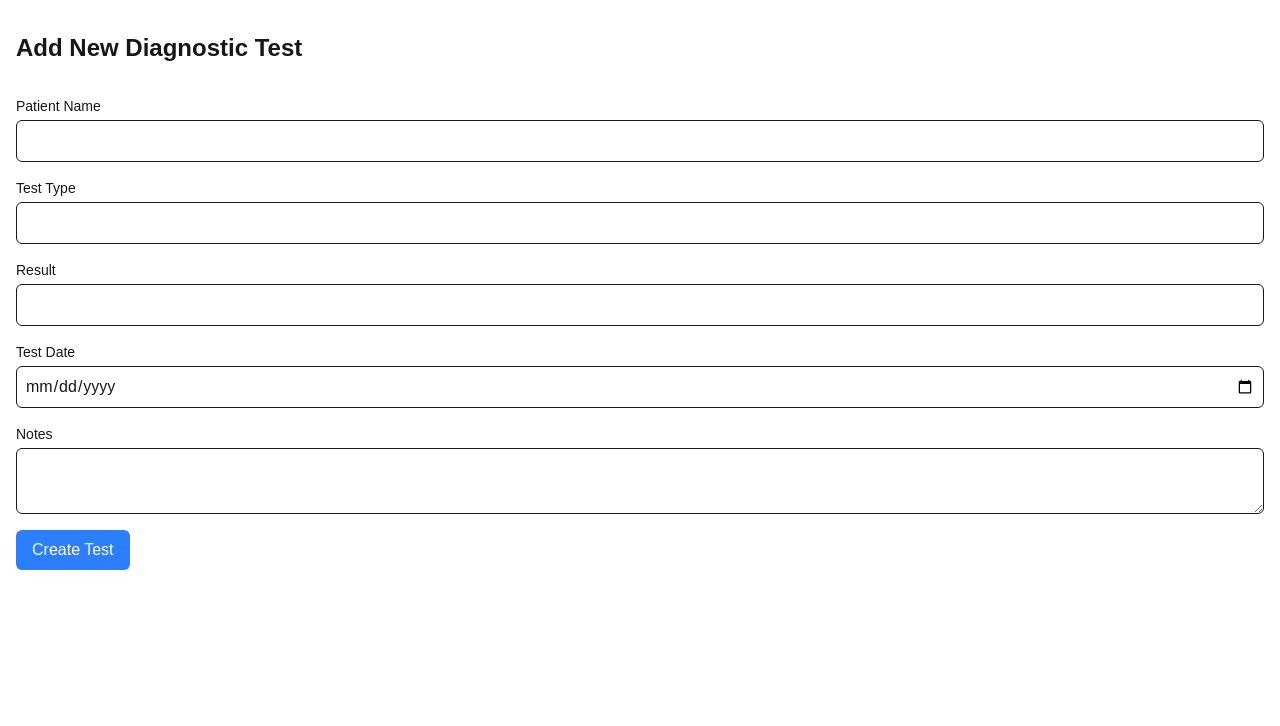
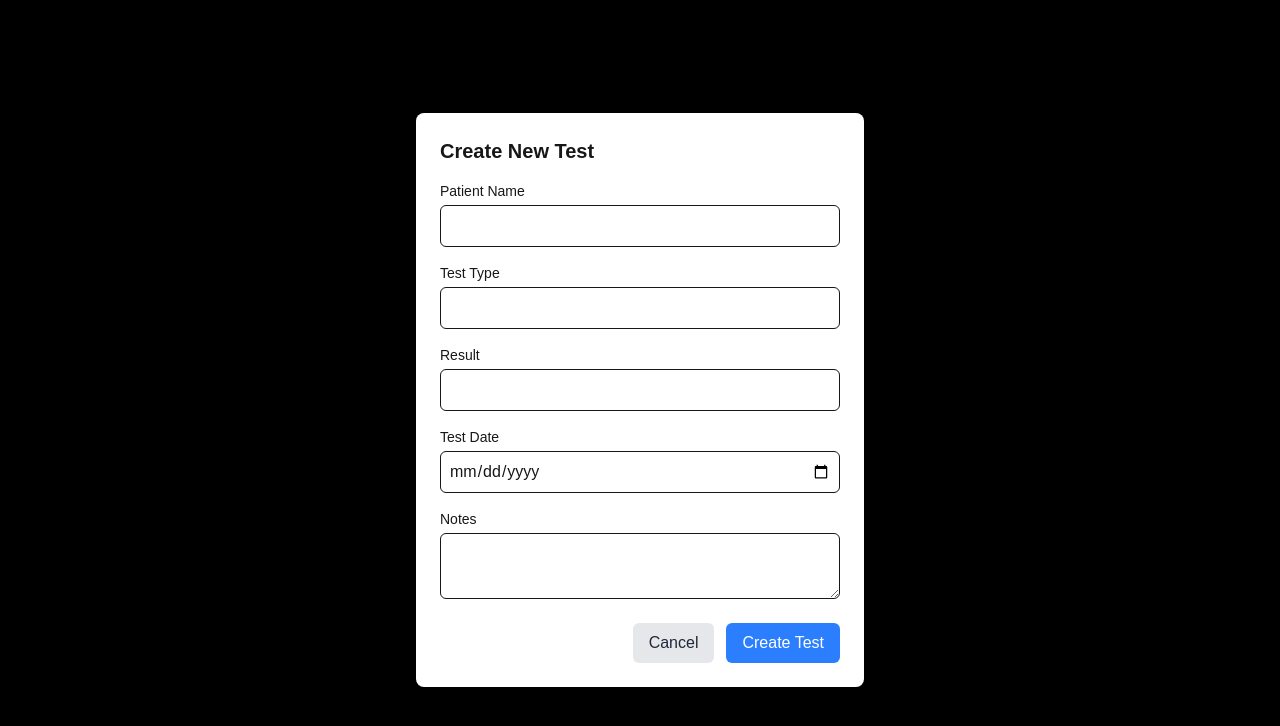
Before and after one commit to Bright-Anyawe/diagnostic-tests, a Next.js app: page /new in a window 1280 px wide. Shown: the top 726 px of the page. Built offline with nearby package versions, Linux system fonts and the light colour scheme.

Commit message:
remove type any from api route

```diff
--- a/app/api/tests/[id]/route.ts
+++ b/app/api/tests/[id]/route.ts
@@ -34,7 +34,6 @@ export async function GET(
       },
     });
 
-
     if (!test) {
       return NextResponse.json(
         { error: "Diagnostic test not found" },
@@ -54,11 +53,14 @@ export async function GET(
   }
 }
 
-export async function PUT(request: Request, { params }: { params: RouteParams }) {
+export async function PUT(
+  request: Request,
+  { params }: { params: RouteParams }
+) {
   try {
     const { id } = params;
 
-    if (!id || typeof id !== 'string') {
+    if (!id || typeof id !== "string") {
       return NextResponse.json(
         { error: "Missing or invalid diagnostic test ID" },
         { status: 400 }
@@ -74,20 +76,16 @@ export async function PUT(request: Request, { params }: { params: RouteParams })
     });
 
     return NextResponse.json(test, { status: 200 });
-
-  } catch (error: any) {//+
+  } catch (error) {
+    //+
     console.error("Error updating diagnostic test:", error);
-//+
-    if (error?.name === 'PrismaClientKnownRequestError' && error?.code === 'P2025') {//+
-      return NextResponse.json(//+
-        { error: "Diagnostic test not found" },//+
-        { status: 404 }//+
-      );//+
-    }//+
-    return NextResponse.json(
-       { error: error?.message || "Failed to update diagnostic test" },//+
-      { status: 500 }//+
-    );
+    //+
+    if (error instanceof Prisma.PrismaClientKnownRequestError) {
+      return NextResponse.json(
+        { error: error?.message || "Failed to update diagnostic test" }, //+
+        { status: 500 } //+
+      );
+    }
   } finally {
     if (process.env.NODE_ENV === "production") {
       await prisma.$disconnect();
@@ -95,14 +93,16 @@ export async function PUT(request: Request, { params }: { params: RouteParams })
   }
 }
 
-
-export async function DELETE(request: Request, { params }: { params: RouteParams }) {
+export async function DELETE(
+  request: Request,
+  { params }: { params: RouteParams }
+) {
   try {
     const { id } = params;
     console.log("Received DELETE request for ID:", id);
 
     // Validate ID
-    if (!id || typeof id !== 'string') {
+    if (!id || typeof id !== "string") {
       return NextResponse.json(
         { error: "Missing or invalid diagnostic test ID" },
         { status: 400 }
@@ -114,11 +114,14 @@ export async function DELETE(request: Request, { params }: { params: RouteParams
       where: { id: id }, // Use the correct variable name
     });
 
-    return NextResponse.json({ message: "Diagnostic test deleted" }, { status: 200 });
+    return NextResponse.json(
+      { message: "Diagnostic test deleted" },
+      { status: 200 }
+    );
   } catch (error) {
     console.error("Error deleting diagnostic test:", error);
     if (error instanceof Prisma.PrismaClientKnownRequestError) {
-      if (error.code === 'P2025') {
+      if (error.code === "P2025") {
         return NextResponse.json(
           { error: "Diagnostic test not found" },
           { status: 404 }
--- a/app/components/TestForm.tsx
+++ b/app/components/TestForm.tsx
@@ -61,7 +61,18 @@ export function TestForm({ test, mode }: TestFormProps) {
     }
   }
 
+  // Add the onCancel function to navigate back to home page
+  function onCancel() {
+    router.push("/");
+  }
+
   return (
+    <div className="fixed inset-0 bg-black bg-opacity-50 flex items-center justify-center p-4 z-50">
+      <div className="bg-white rounded-lg shadow-xl p-6 w-full max-w-md">
+        <h2 className="text-xl font-semibold mb-4">
+          {mode === "create" ? "Create New Test" : "Edit Test"}
+        </h2>
+
         <form onSubmit={onSubmit} className="space-y-4">
           <div>
             <label htmlFor="patientName" className="block text-sm font-medium">
@@ -110,7 +121,7 @@ export function TestForm({ test, mode }: TestFormProps) {
               type="date"
               id="testDate"
               name="testDate"
-          defaultValue={test?.testDate.toISOString().split("T")[0]}
+              defaultValue={test?.testDate?.toISOString().split("T")[0]}
               required
               className="mt-1 block w-full rounded-md border p-2"
             />
@@ -126,10 +137,18 @@ export function TestForm({ test, mode }: TestFormProps) {
               className="mt-1 block w-full rounded-md border p-2"
             />
           </div>
+          <div className="flex justify-end space-x-3 pt-2">
+            <button
+              type="button"
+              onClick={onCancel}
+              className="bg-gray-200 text-gray-800 px-4 py-2 rounded-md hover:bg-gray-300"
+            >
+              Cancel
+            </button>
             <button
               type="submit"
               disabled={loading}
-        className="bg-blue-500 text-white px-4 py-2 rounded-md hover:bg-blue-600"
+              className="bg-blue-500 text-white px-4 py-2 rounded-md hover:bg-blue-600 disabled:opacity-70"
             >
               {loading
                 ? "Saving..."
@@ -137,6 +156,9 @@ export function TestForm({ test, mode }: TestFormProps) {
                 ? "Create Test"
                 : "Update Test"}
             </button>
+          </div>
         </form>
+      </div>
+    </div>
   );
 }
```
Also changed, not shown: app/components/TestList.tsx (+20 -21 lines). Lines whose indentation alone changed are shown as unchanged.
